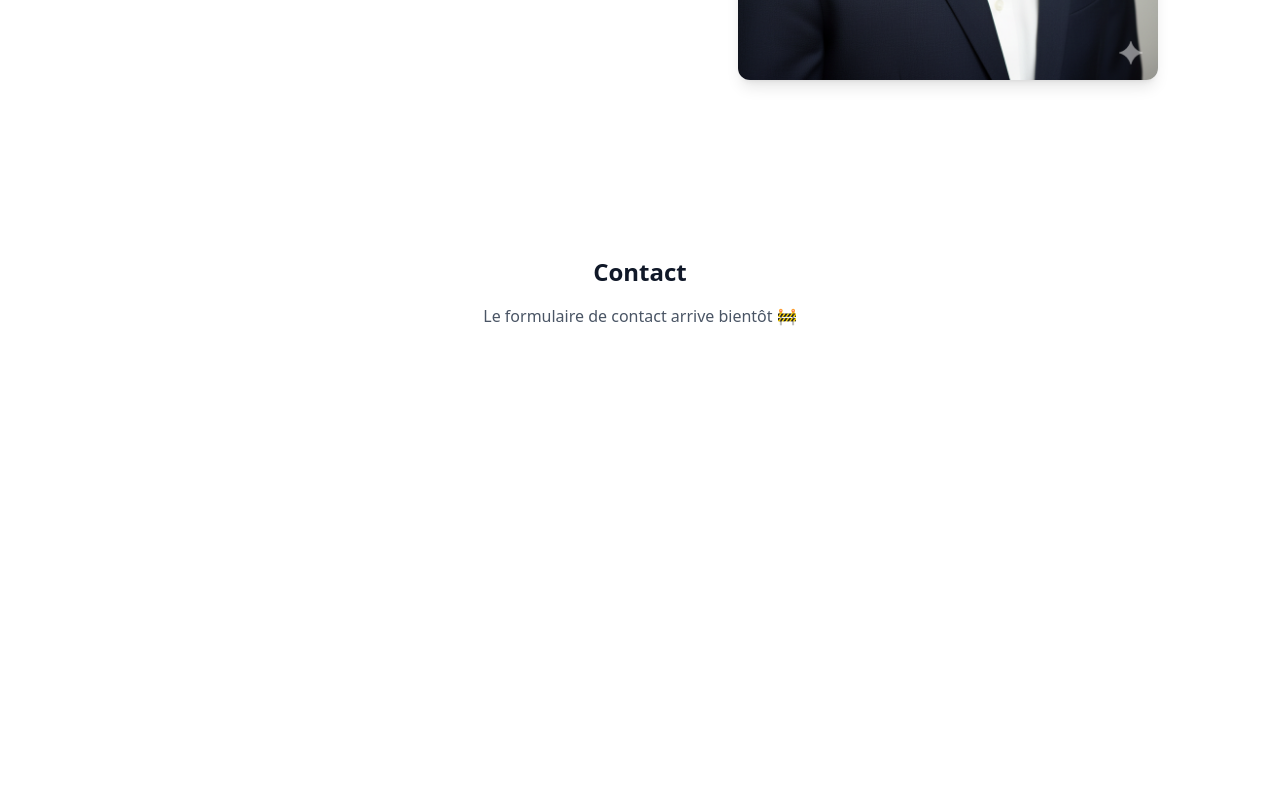
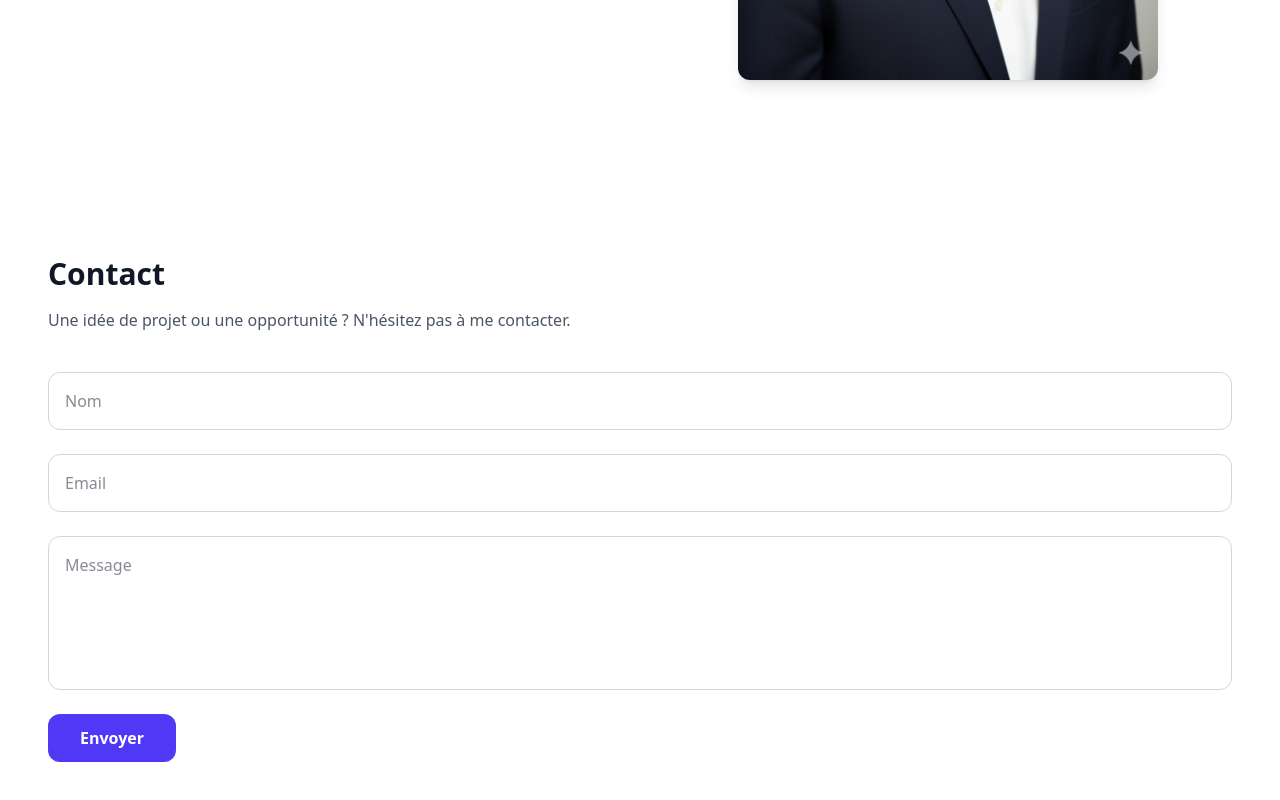
Before and after one commit to Sarbid123/portfolio, a Next.js app: page /fr in a window 1280 px wide. Shown: the part 672-1472 px from the top of the page. Before the commit the page ends 1128 px from the top, so only its background shows below. Built offline with nearby package versions, Linux system fonts and the light colour scheme.

Commit message:
correction navbar et ajout du formulaire contact

```diff
--- a/src/app/en/about/page.tsx
+++ b/src/app/en/about/page.tsx
@@ -1,11 +1,13 @@
 import Navbar from "@/components/navbar";
 import About from "@/components/about";
+import ContactForm from "@/components/ContactForm";
 
 export default function AboutEN() {
   return (
     <main>
       <Navbar />
       <About />
+      <ContactForm />
     </main>
   );
 }
--- a/src/app/en/page.tsx
+++ b/src/app/en/page.tsx
@@ -1,18 +1,13 @@
 import Navbar from "@/components/navbar";
 import Hero from "@/components/hero";
+import ContactForm from "@/components/ContactForm";
 
 export default function HomeEN() {
   return (
     <main className="min-h-screen bg-white dark:bg-gray-950 transition-colors duration-300">
       <Navbar />
       <Hero />
-
-      <section id="contact" className="py-32 text-center">
-        <h2 className="text-2xl font-bold mb-4">Contact</h2>
-        <p className="text-gray-600 dark:text-gray-400">
-          Contact form coming soon 🚧
-        </p>
-      </section>
+      <ContactForm />
     </main>
   );
 }
--- a/src/app/fr/about/page.tsx
+++ b/src/app/fr/about/page.tsx
@@ -1,11 +1,13 @@
 import Navbar from "@/components/navbar";
 import About from "@/components/about";
+import ContactForm from "@/components/ContactForm";
 
 export default function AboutFR() {
   return (
     <main>
       <Navbar />
       <About />
+      <ContactForm />
     </main>
   );
 }
--- a/src/app/fr/page.tsx
+++ b/src/app/fr/page.tsx
@@ -1,18 +1,13 @@
 import Navbar from "@/components/navbar";
 import Hero from "@/components/hero";
+import ContactForm from "@/components/ContactForm";
 
 export default function HomeFR() {
   return (
     <main className="min-h-screen bg-white dark:bg-gray-950 transition-colors duration-300">
       <Navbar />
       <Hero />
-
-      <section id="contact" className="py-32 text-center">
-        <h2 className="text-2xl font-bold mb-4">Contact</h2>
-        <p className="text-gray-600 dark:text-gray-400">
-          Le formulaire de contact arrive bientôt 🚧
-        </p>
-      </section>
+      <ContactForm />
     </main>
   );
 }
--- a/src/app/layout.tsx
+++ b/src/app/layout.tsx
@@ -13,15 +13,13 @@ export default function RootLayout({ children }: { children: React.ReactNode })
         <script
           dangerouslySetInnerHTML={{
             __html: `
-              (function () {
-                try {
+          (function() {
             const theme = localStorage.getItem("theme");
             if (theme === "dark") {
               document.documentElement.classList.add("dark");
             } else {
               document.documentElement.classList.remove("dark");
             }
-                } catch (e) {}
           })();
         `,
           }}
--- /dev/null
+++ b/src/components/ContactForm.tsx
@@ -0,0 +1,122 @@
+"use client";
+
+import { useState } from "react";
+import { usePathname } from "next/navigation";
+
+const FORM_CONTENT = {
+    fr: {
+        title: "Contact",
+        subtitle: "Une idée de projet ou une opportunité ? N'hésitez pas à me contacter.",
+        name: "Nom",
+        email: "Email",
+        message: "Message",
+        button: "Envoyer",
+        success: "Message envoyé avec succès !",
+    },
+    en: {
+        title: "Contact",
+        subtitle: "Have a project idea or an opportunity? Feel free to contact me.",
+        name: "Name",
+        email: "Email",
+        message: "Message",
+        button: "Send",
+        success: "Message sent successfully!",
+    },
+};
+
+export default function ContactForm() {
+    const pathname = usePathname();
+    const lang = pathname.startsWith("/en") ? "en" : "fr";
+    const t = FORM_CONTENT[lang];
+
+    const [form, setForm] = useState({
+        name: "",
+        email: "",
+        message: "",
+    });
+
+    const [sent, setSent] = useState(false);
+
+    const handleChange = (
+        e: React.ChangeEvent<HTMLInputElement | HTMLTextAreaElement>
+    ) => {
+        setForm({ ...form, [e.target.name]: e.target.value });
+    };
+
+    const handleSubmit = (e: React.FormEvent) => {
+        e.preventDefault();
+
+        // Simulation envoi (on branchera l'API après)
+        console.log(form);
+        setSent(true);
+
+        setForm({
+            name: "",
+            email: "",
+            message: "",
+        });
+    };
+
+    return (
+        <section
+            id="contact"
+            className="scroll-mt-32 w-full py-32 px-6 lg:px-12 bg-white dark:bg-gray-950 transition-colors duration-300"
+        >
+            <h2 className="text-3xl font-bold mb-4 text-gray-900 dark:text-white">
+                {t.title}
+            </h2>
+
+            <p className="text-gray-600 dark:text-gray-400 mb-10">
+                {t.subtitle}
+            </p>
+
+            <form
+                onSubmit={handleSubmit}
+                className="flex flex-col gap-6"
+            >
+                <input
+                    type="text"
+                    name="name"
+                    placeholder={t.name}
+                    value={form.name}
+                    onChange={handleChange}
+                    required
+                    className="w-full p-4 rounded-xl border border-gray-300 dark:border-gray-700 bg-white dark:bg-gray-900 text-gray-900 dark:text-white outline-none focus:ring-2 focus:ring-indigo-500 transition"
+                />
+
+                <input
+                    type="email"
+                    name="email"
+                    placeholder={t.email}
+                    value={form.email}
+                    onChange={handleChange}
+                    required
+                    className="w-full p-4 rounded-xl border border-gray-300 dark:border-gray-700 bg-white dark:bg-gray-900 text-gray-900 dark:text-white outline-none focus:ring-2 focus:ring-indigo-500 transition"
+                />
+
+                <textarea
+                    name="message"
+                    placeholder={t.message}
+                    rows={5}
+                    value={form.message}
+                    onChange={handleChange}
+                    required
+                    className="w-full p-4 rounded-xl border border-gray-300 dark:border-gray-700 bg-white dark:bg-gray-900 text-gray-900 dark:text-white outline-none focus:ring-2 focus:ring-indigo-500 transition resize-none"
+                />
+
+                <button
+                    type="submit"
+                    className="w-fit px-8 py-3 rounded-xl bg-indigo-600 hover:bg-indigo-700 text-white font-semibold transition"
+                >
+                    {t.button}
+                </button>
+
+                {sent && (
+                    <p className="text-green-500 font-medium">
+                        {t.success}
+                    </p>
+                )}
+            </form>
+        </section>
+    );
+}
--- a/src/components/navbar.tsx
+++ b/src/components/navbar.tsx
@@ -54,7 +54,7 @@ export default function Navbar() {
 
 
   return (
-    <nav className="fixed top-0 left-0 z-50 w-full flex items-center justify-between px-14 py-6 bg-white dark:bg-gray-900 border-b border-gray-200 dark:border-gray-800 backdrop-blur">
+    <nav className="fixed top-0 left-0 z-50 w-full flex items-center justify-between px-14 py-6 bg-white/80 dark:bg-gray-950/80 border-b border-gray-200 dark:border-gray-900 backdrop-blur-xl transition-colors duration-300">
 
       {/* Navigation */}
       <ul className="flex gap-10 text-sm font-medium">
```
Lines whose indentation alone changed are shown as unchanged.
